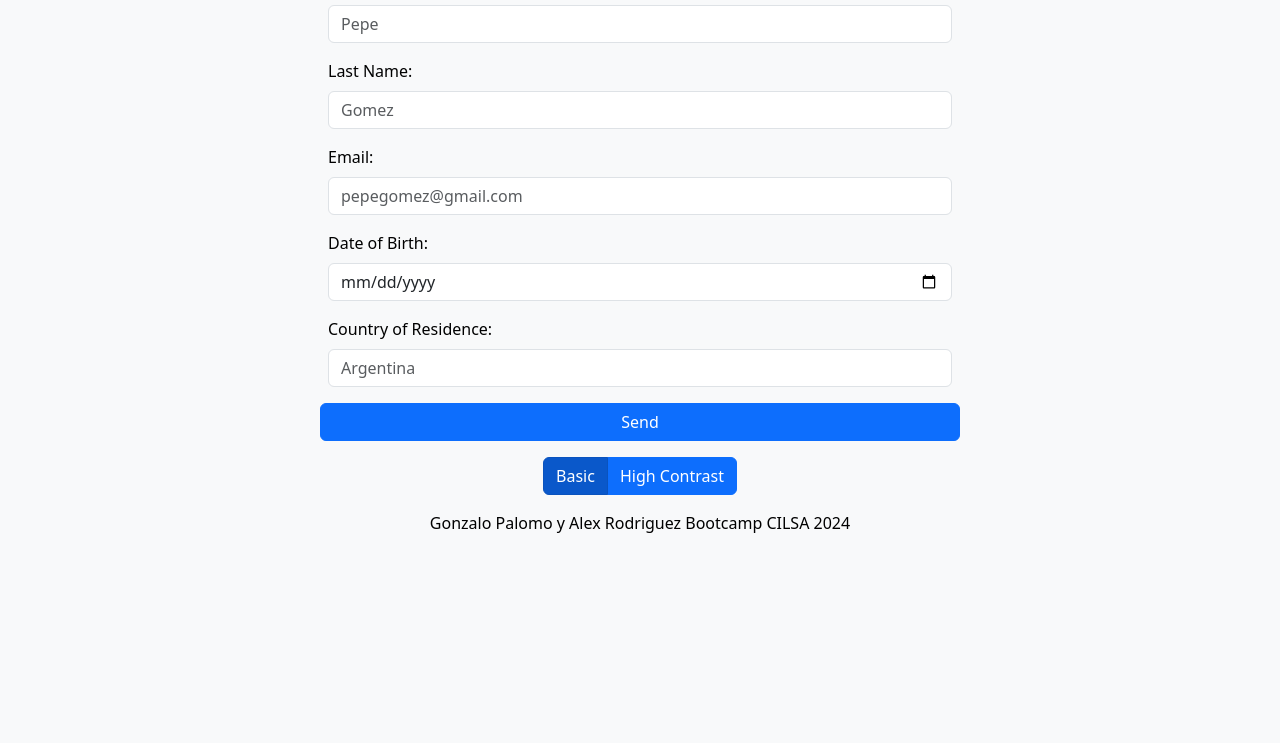
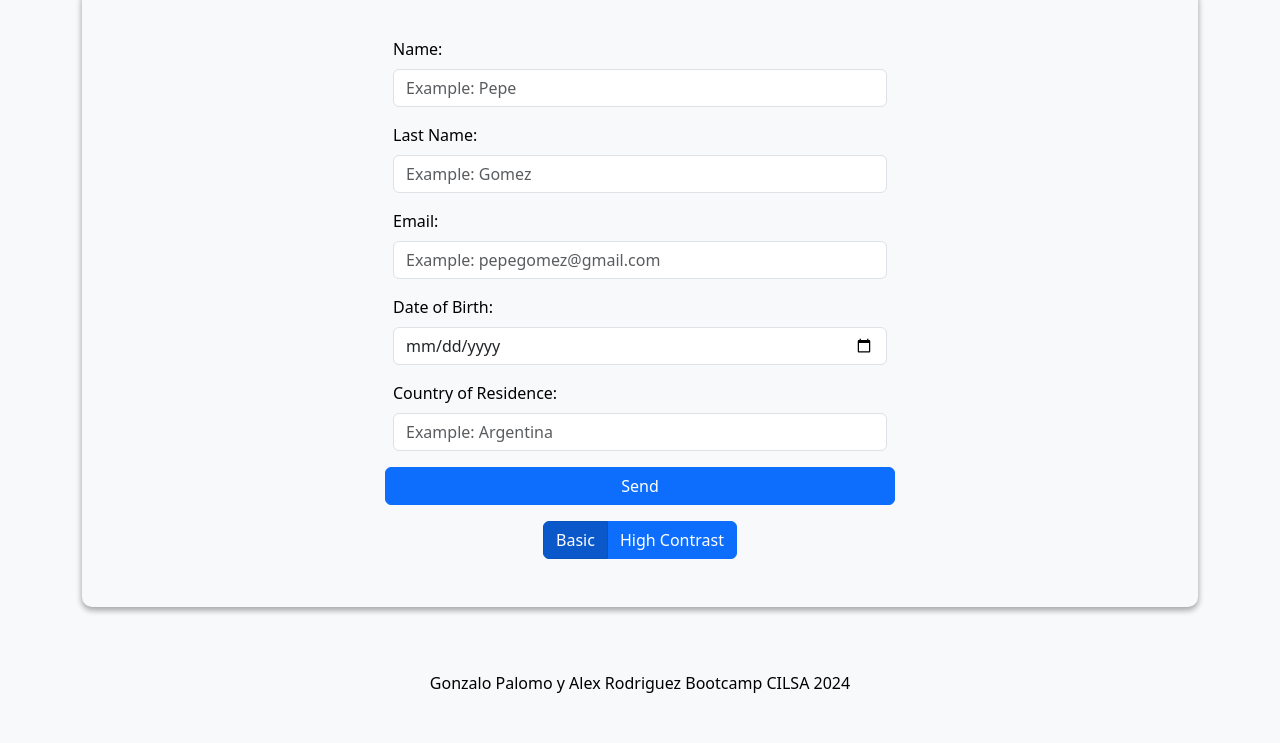
Before and after one commit to Gonzalojp18/FormBootstrap, a plain HTML site: page index.html in a window 1280 px wide. Shown: the part 107-850 px from the top of the page. Before the commit the page ends 800 px from the top, so only its background shows below. Drawn offline with nearby package versions, Linux system fonts and the light colour scheme.

Commit message:
adding css file, reset root and adjust the content to the viewport

```diff
--- a/index.html
+++ b/index.html
@@ -1,61 +1,73 @@
 <!DOCTYPE html>
 <html lang="en">
+
 <head>
     <meta charset="UTF-8">
     <meta name="viewport" content="width=device-width, initial-scale=1.0">
     <!-- LINK  BOOTSTRAP -->
-    <link href="https://cdn.jsdelivr.net/npm/bootstrap@5.3.2/dist/css/bootstrap.min.css" rel="stylesheet" integrity="sha384-T3c6CoIi6uLrA9TneNEoa7RxnatzjcDSCmG1MXxSR1GAsXEV/Dwwykc2MPK8M2HN" crossorigin="anonymous">
+    <link href="https://cdn.jsdelivr.net/npm/bootstrap@5.3.2/dist/css/bootstrap.min.css" rel="stylesheet"
+        integrity="sha384-T3c6CoIi6uLrA9TneNEoa7RxnatzjcDSCmG1MXxSR1GAsXEV/Dwwykc2MPK8M2HN" crossorigin="anonymous">
+    <!-- LINK CSS -->
+    <link rel="stylesheet" href="./style/styles.css">
     <title>Form</title>
 </head>
+
 <body id="body" class="text-bg-light">
-    <header class="mt-3">
-        <h1 class="text-center">Form</h1>
+    <div class=container>
+        <header class="mt-3 p-2">
+            <h1 class="text-center">form using boostrap</h1>
         </header>
         <main>
-        <section class="form-container d-flex flex-column align-items-center mt-3">
+            <section class="form-container d-flex flex-column align-items-center mt-3 p-5 m-auto">
                 <form class="row g-3 col-10 col-sm-6" id="form">
-                <div>
+                    <section>
                         <label for="name" class="form-label">Name:</label>
-                    <input type="text" id="name" name="name" class="form-control" placeholder="Pepe" minlength="2" maxlength="50" pattern="[A-Za-z\s]+" title="Only letters and spaces are allowed" required>
-                </div>
-    <!-- Cambie el for para que coincida el for del label con el name del input. -->
-                <div>
+                        <input type="text" id="name" name="name" class="form-control" placeholder="Example: Pepe"
+                            minlength="2" maxlength="50" pattern="[A-Za-z\s]+"
+                            title="Only letters and spaces are allowed" required>
+                    </section>
+                    <section>
                         <label for="surname" class="form-label">Last Name:</label>
-                    <input type="text" id="surname" name="surname" class="form-control" placeholder="Gomez" minlength="2" maxlength="50" pattern="[A-Za-z\s]+" title="Only letters and spaces are allowed" required>
+                        <input type="text" id="surname" name="surname" class="form-control" placeholder="Example: Gomez"
+                            minlength="2" maxlength="50" pattern="[A-Za-z\s]+"
+                            title="Only letters and spaces are allowed" required>
+                    </section>
+                    <section>
+                        <label for="email" class="form-label">Email:</label>
+                        <input type="email" id="email" name="email" class="form-control"
+                            placeholder="Example: pepegomez@gmail.com" required>
+                    </section>
+                    <section>
+                        <label for="dateOfBirth" class="form-label">Date of Birth:</label>
+                        <input type="date" id="dateOfBirth" name="dateOfBirth" class="form-control" required>
+                    </section>
+                    <section>
+                        <label for="country" class="form-label">Country of Residence:</label>
+                        <input type="text" id="country" class="form-control" placeholder="Example: Argentina"
+                            minlength="2" maxlength="50" pattern="[A-Za-z\s]+"
+                            title="Only letters and spaces are allowed" required>
+                    </section>
+                    <button type="submit" id="btnSend" class="btn btn-primary my-3">Send</button>
+                </form>
+                <!--* Comento estos botones y creo un contenedor que contenga 2 botones en grupo, así aprovechamos estos estilos de Bootstrap -->
+                <aside class="btn-group" role="group" aria-label="Basic example">
+                    <button type="button" class="btn btn-primary style-btn active"
+                        aria-label="Switch to basic theme">Basic</button>
+                    <button type="button" class="btn btn-primary style-btn"
+                        aria-label="Switch to high contrast theme">High Contrast</button>
+                </aside>
+            </section>
+        </main>
+        <footer class="mt-3 text-center p-5">
+            <p>Gonzalo Palomo y Alex Rodriguez Bootcamp CILSA 2024</p>
+        </footer>
     </div>
 
-                <div>
-                    <label for="email" class="form-label">Email:</label>
-                    <input type="email" id="email" name="email" class="form-control" placeholder="pepegomez@gmail.com" required>
-                </div>
-
-                <div>
-                    <label for="dateOfBirth" class="form-label">Date of Birth:</label>
-                    <input type="date" id="dateOfBirth" name="dateOfBirth" class="form-control" required>
-                </div>
-
-                <div>
-                    <label for="country" class="form-label">Country of Residence:</label>
-                    <input type="text" id="country" class="form-control" placeholder="Argentina" minlength="2" maxlength="50" pattern="[A-Za-z\s]+" title="Only letters and spaces are allowed" required>
-                </div>
-                <button type="submit" id="btnSend" class="btn btn-primary my-3">Send</button>
-
-            </form>
-            <!--* Comento estos botones y creo un contenedor que contenga 2 botones en grupo, así aprovechamos estos estilos de Bootstrap -->
-            <div class="btn-group" role="group" aria-label="Basic example">
-                <!-- Cambie el nombre en ingles, por que si tenemos los label y html en ingles deberíamos respetar la dinámica-->
-                <button type="button" class="btn btn-primary style-btn active" aria-label="Switch to basic theme">Basic</button>
-                <button type="button" class="btn btn-primary style-btn" aria-label="Switch to high contrast theme">High Contrast</button>
-            </div>
-        </section>
-    </main>
-    <!--* Agrego mi nombre :p -->
-    <footer class="mt-3 text-center">
-        <p>Gonzalo Palomo y Alex Rodriguez Bootcamp CILSA 2024</p>
-    </footer>
-
     <!-- Cambio de lugar los scripts aquí, porque fuera del body puede traer problemas a la carga del DOM y/o generar conflictos -->
-    <script src="https://cdn.jsdelivr.net/npm/bootstrap@5.3.2/dist/js/bootstrap.bundle.min.js" integrity="sha384-C6RzsynM9kWDrMNeT87bh95OGNyZPhcTNXj1NW7RuBCsyN/o0jlpcV8Qyq46cDfL" crossorigin="anonymous"></script>
+    <script src="https://cdn.jsdelivr.net/npm/bootstrap@5.3.2/dist/js/bootstrap.bundle.min.js"
+        integrity="sha384-C6RzsynM9kWDrMNeT87bh95OGNyZPhcTNXj1NW7RuBCsyN/o0jlpcV8Qyq46cDfL"
+        crossorigin="anonymous"></script>
     <script src="./js/app.js"></script>
 </body>
+
 </html>
--- /dev/null
+++ b/style/styles.css
@@ -0,0 +1,20 @@
+html * {
+    margin: 0;
+    padding: 0;
+    box-sizing: border-box;
+}
+
+.container{
+    min-height: 100vh;
+    display: grid;
+    grid-template-rows: auto 1fr auto;
+}
+
+h1{
+    font-variant: small-caps;
+}
+
+.form-container{
+    border-radius: 10px;
+    box-shadow: rgba(0, 0, 0, 0.16) 0px 3px 6px, rgba(0, 0, 0, 0.23) 0px 3px 6px;
+}
```
Also changed, not shown: js/app.js (+4 -5 lines). Lines whose indentation alone changed are shown as unchanged.
